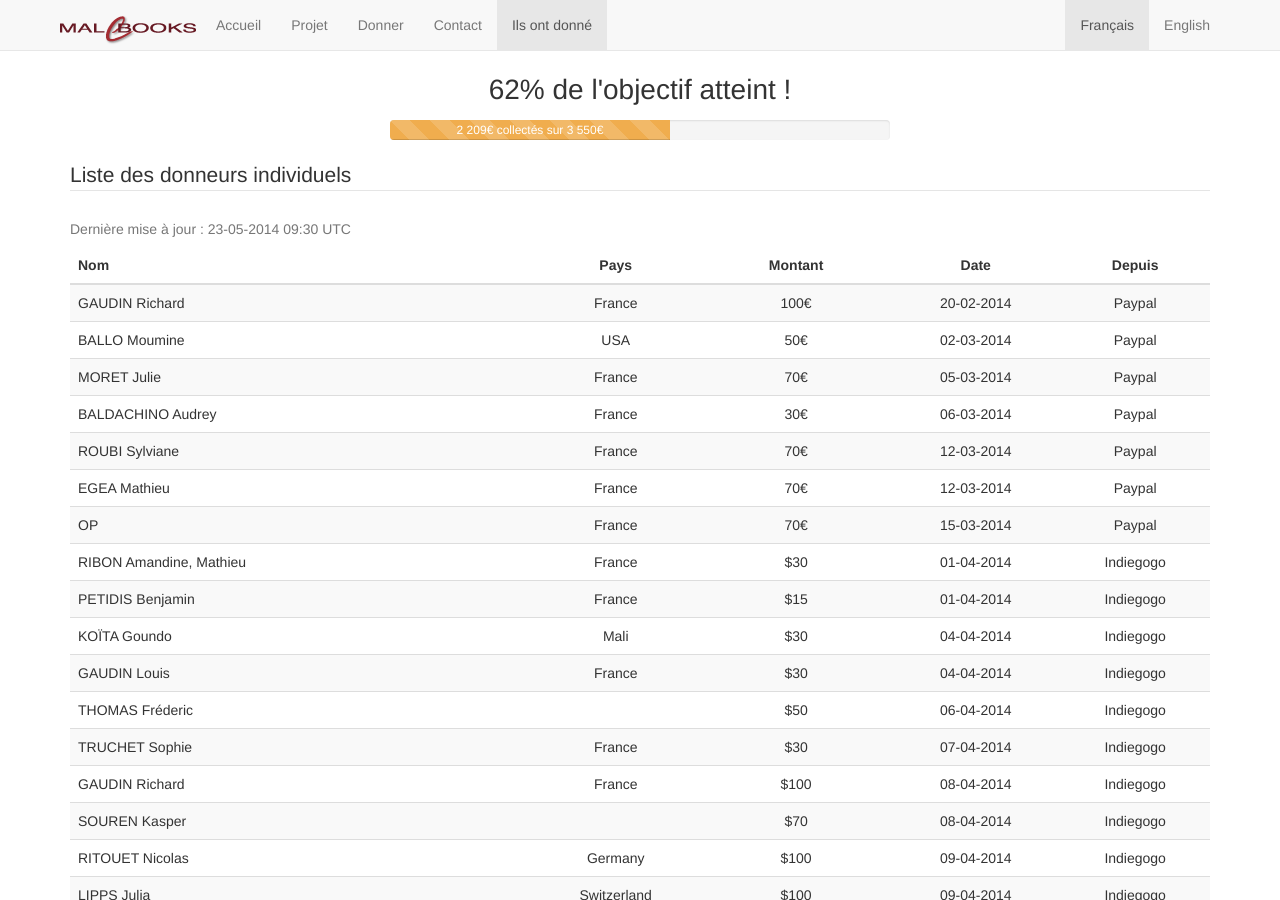
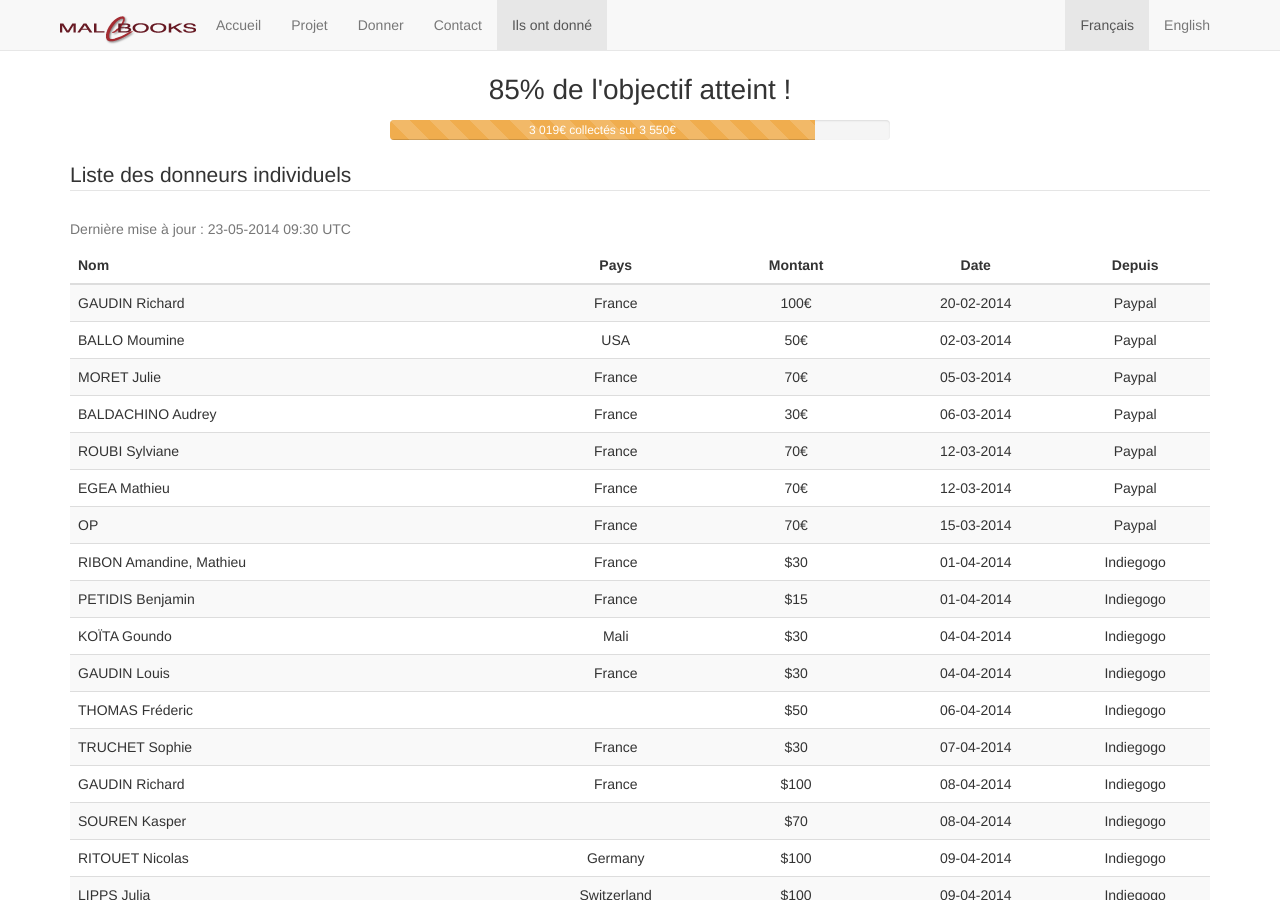
Before and after one commit to HumanESDES/malebooks, a Jekyll site: the page built from donneurs/index.md, in a window 1280 px wide and 900 px high. Built offline with Jekyll 4.4.1, drawn with Linux system fonts in a browser that asks for light colours; nearby versions of some CDN libraries; Markdown is read by kramdown in place of the engine named in the settings.

Commit message:
Update progressbar.html

```diff
--- a/_includes/progressbar.html
+++ b/_includes/progressbar.html
@@ -1,6 +1,6 @@
 <div style="max-width:500px;text-align:center;margin:auto;">
-    <p style="font-size:2em;">62% {% if page.lang == 'en' %}of the goal reached!{% else %}de l'objectif atteint !{% endif %}</p>
+    <p style="font-size:2em;">85% {% if page.lang == 'en' %}of the goal reached!{% else %}de l'objectif atteint !{% endif %}</p>
     <div class="progress progress-striped">
-      <div class="progress-bar progress-bar-warning" role="progressbar" aria-valuenow="62" aria-valuemin="0" aria-valuemax="100" style="width: 56%;"><span>2 209€ {% if page.lang == 'en' %} collected. Objective is {% else %}collectés sur {% endif %}3 550€</span></div>
+      <div class="progress-bar progress-bar-warning" role="progressbar" aria-valuenow="85" aria-valuemin="0" aria-valuemax="100" style="width: 85%;"><span>3 019€ {% if page.lang == 'en' %} collected. Objective is {% else %}collectés sur {% endif %}3 550€</span></div>
     </div>
 </div>
```
